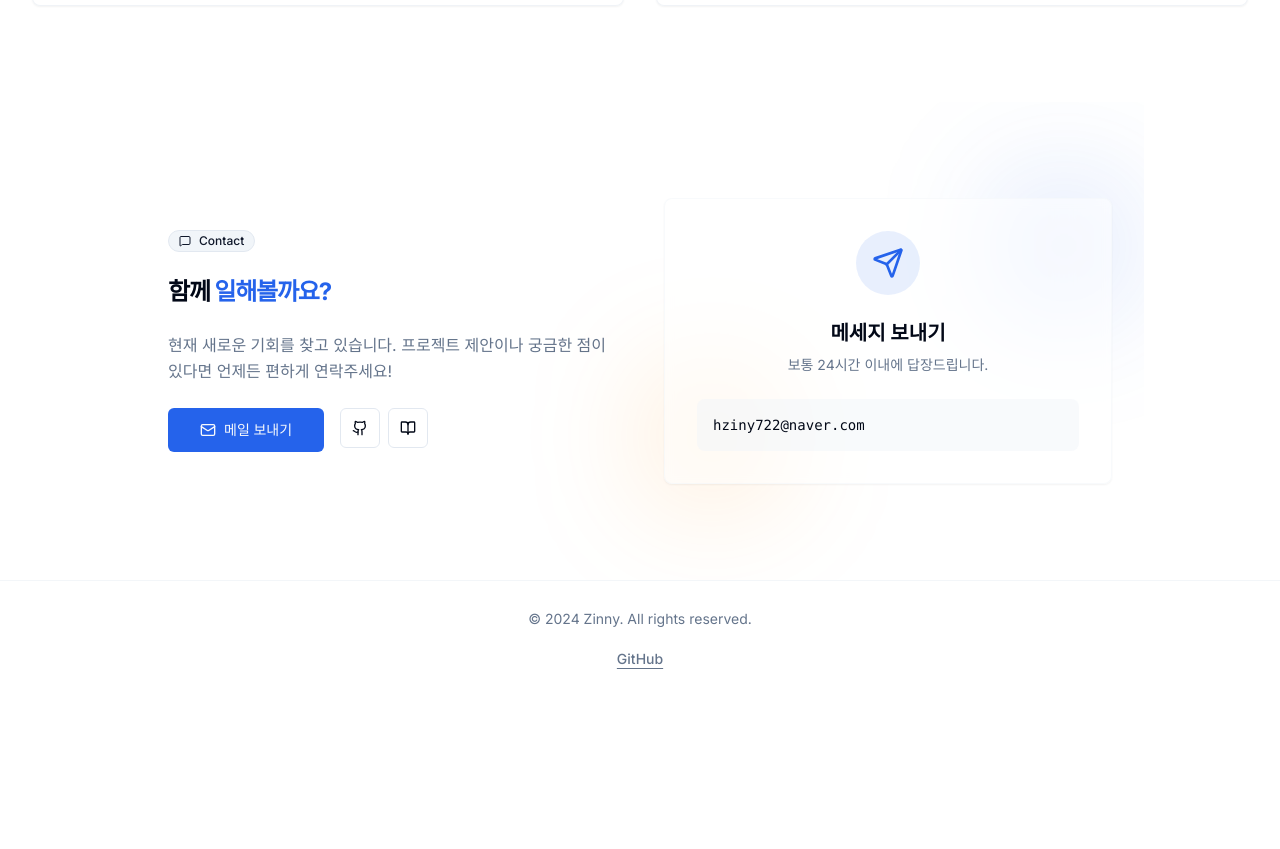
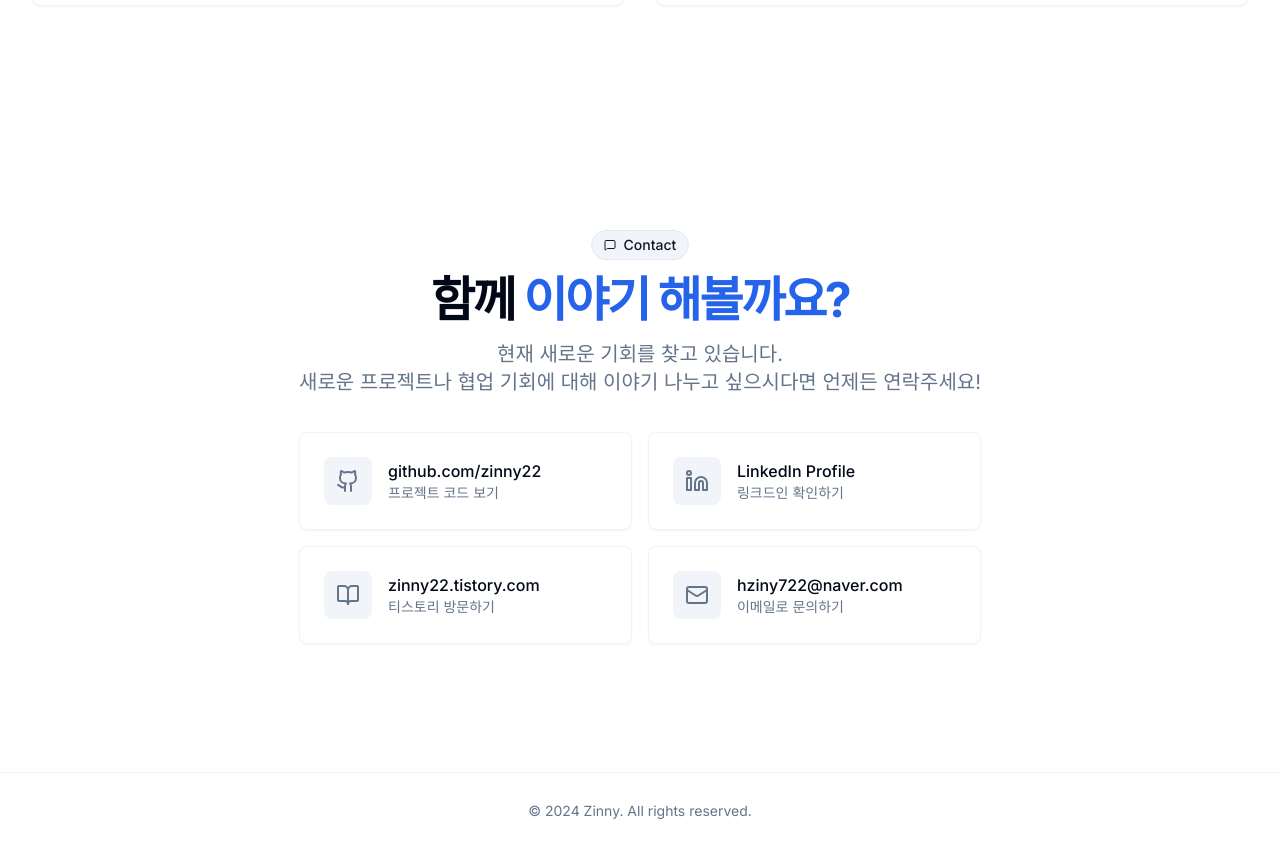
Before and after one commit to zinny22/zinny22.github.io, a Next.js app: page / in a window 1280 px wide. Shown: the part 6236-7085 px from the top of the page. Before the commit the page ends 6929 px from the top, so only its background shows below. Built offline with nearby package versions, Linux system fonts and the light colour scheme.

Commit message:
feat: Contact 내용 변경

```diff
--- a/src/app/page.tsx
+++ b/src/app/page.tsx
@@ -3,7 +3,7 @@ import { Activities } from "@/components/sections/Activities";
 import { Experience } from "@/components/sections/Experience";
 import { Hero } from "@/components/sections/Hero";
 import { Projects } from "@/components/sections/Projects1";
-import { Contact } from "@/components/sections/Contact1";
+import { Contact } from "@/components/sections/Contact";
 
 export default function Home() {
   return (
--- a/src/components/layout/footer.tsx
+++ b/src/components/layout/footer.tsx
@@ -5,16 +5,6 @@ export function Footer() {
         <p className="text-balance text-center text-sm leading-loose text-muted-foreground md:text-left">
           © {new Date().getFullYear()} Zinny. All rights reserved.
         </p>
-        <div className="flex items-center gap-4">
-          <a
-            href="https://github.com/zinny22"
-            target="_blank"
-            rel="noreferrer"
-            className="text-sm font-medium underline underline-offset-4 text-muted-foreground hover:text-primary"
-          >
-            GitHub
-          </a>
-        </div>
       </div>
     </footer>
   );
--- /dev/null
+++ b/src/components/sections/Contact.tsx
@@ -0,0 +1,62 @@
+"use client";
+
+import { MessageSquare } from "lucide-react";
+import Link from "next/link";
+import { useLanguage } from "@/components/language-provider";
+import { CONTACT_CONTENT } from "@/features/contact/constants/contact-data";
+import { Card } from "@/components/ui/card";
+
+export function Contact() {
+  const { language } = useLanguage();
+  const content = CONTACT_CONTENT[language];
+
+  return (
+    <section
+      id="contact"
+      className="relative py-24 tablet:py-32 overflow-hidden"
+    >
+      <div className="container mx-auto max-w-6xl">
+        <div className="space-y-4 text-center flex flex-col items-center pb-9">
+          <div className="inline-flex items-center rounded-full border px-3 py-1 text-sm font-medium bg-secondary text-secondary-foreground w-fit">
+            <MessageSquare className="h-3 w-3 mr-2" />
+            {content.label}
+          </div>
+          <h2 className="text-3xl font-bold tracking-tighter tablet:text-4xl laptop:text-5xl">
+            {content.titlePrefix}{" "}
+            <span className="text-primary">{content.titleHighlight}</span>
+          </h2>
+          <div className="mx-auto max-w-[700px] text-muted-foreground laptop:text-xl">
+            <p>{content.description}</p>
+            <p>{content.subDescription}</p>
+          </div>
+        </div>
+
+        <div className="max-w-5xl mx-auto grid gap-4 grid-cols-1 tablet:grid-cols-2">
+          {content.constacts.map((contact) => (
+            <Link
+              key={contact.title}
+              href={contact.url}
+              target="_blank"
+              rel="noopener noreferrer"
+              className="block group"
+            >
+              <Card className="flex items-center gap-4 p-6 border-border/50 bg-card/50 backdrop-blur-sm hover:border-primary/50 hover:shadow-lg transition-all duration-300">
+                <div className="w-12 h-12 bg-muted rounded-lg flex items-center justify-center group-hover:bg-primary/10 transition-colors flex-shrink-0 text-muted-foreground group-hover:text-primary">
+                  {contact.icon}
+                </div>
+                <div className="flex-1">
+                  <p className="font-medium text-card-foreground group-hover:text-primary transition-colors">
+                    {contact.title}
+                  </p>
+                  <p className="text-muted-foreground text-sm">
+                    {contact.description}
+                  </p>
+                </div>
+              </Card>
+            </Link>
+          ))}
+        </div>
+      </div>
+    </section>
+  );
+}
--- a/src/components/sections/Contact1.tsx
+++ /dev/null
@@ -1,87 +0,0 @@
-"use client";
-
-import { Button } from "@/components/ui/button";
-import { Card, CardContent } from "@/components/ui/card";
-import { BookOpen, Github, Mail, MessageSquare, Send } from "lucide-react";
-import Link from "next/link";
-import { useLanguage } from "@/components/language-provider";
-import { CONTACT_CONTENT } from "@/features/contact/constants/contact-data";
-
-export function Contact() {
-  const { language } = useLanguage();
-  const content = CONTACT_CONTENT[language];
-
-  return (
-    <section id="contact" className="relative py-24 sm:py-32 overflow-hidden">
-      <div className="container max-w-5xl">
-        <div className="grid gap-12 tablet:grid-cols-2 items-center">
-          <div className="flex flex-col items-start text-left space-y-6">
-            <div className="inline-flex items-center rounded-full border px-2.5 py-0.5 text-xs font-medium sm:text-sm sm:px-3 sm:py-1 bg-secondary text-secondary-foreground w-fit">
-              <MessageSquare className="h-3 w-3 mr-2" />
-              {content.label}
-            </div>
-            <h2 className="text-2xl font-bold tracking-tighter sm:text-3xl md:text-4xl lg:text-5xl">
-              {content.titlePrefix}{" "}
-              <span className="text-primary">{content.titleHighlight}</span>
-            </h2>
-            <p className="text-muted-foreground text-base leading-relaxed max-w-md sm:text-xl">
-              {content.description}
-            </p>
-            <div className="flex gap-4">
-              <Button asChild size="lg" className="gap-2">
-                <Link href="mailto:hziny722@naver.com">
-                  <Mail className="h-4 w-4" /> {content.button}
-                </Link>
-              </Button>
-              <div className="flex gap-2">
-                <Button asChild variant="outline" size="icon">
-                  <Link
-                    href="https://github.com/zinny22"
-                    target="_blank"
-                    rel="noreferrer"
-                  >
-                    <Github className="h-4 w-4" />
-                    <span className="sr-only">GitHub</span>
-                  </Link>
-                </Button>
-                <Button asChild variant="outline" size="icon">
-                  <Link
-                    href="https://zinny-22.tistory.com"
-                    target="_blank"
-                    rel="noreferrer"
-                  >
-                    <BookOpen className="h-4 w-4" />
-                    <span className="sr-only">Tistory Blog</span>
-                  </Link>
-                </Button>
-              </div>
-            </div>
-          </div>
-
-          <div className="relative flex justify-center">
-            {/* Decorative blobs */}
-            <div className="absolute -right-4 -top-4 h-32 w-32 rounded-full bg-primary/20 blur-3xl"></div>
-            <div className="absolute -left-4 -bottom-4 h-32 w-32 rounded-full bg-point/20 blur-3xl"></div>
-
-            <Card className="relative w-full max-w-md bg-card/50 backdrop-blur-sm border-muted/50">
-              <CardContent className="p-8 flex flex-col items-center text-center space-y-6">
-                <div className="h-16 w-16 rounded-full bg-primary/10 flex items-center justify-center">
-                  <Send className="h-8 w-8 text-primary" />
-                </div>
-                <div className="space-y-2">
-                  <h3 className="text-xl font-bold">{content.cardTitle}</h3>
-                  <p className="text-sm text-muted-foreground">
-                    {content.cardDescription}
-                  </p>
-                </div>
-                <div className="w-full p-4 rounded-lg bg-muted/50 text-sm font-mono text-left break-all">
-                  hziny722@naver.com
-                </div>
-              </CardContent>
-            </Card>
-          </div>
-        </div>
-      </div>
-    </section>
-  );
-}
--- a/src/features/contact/constants/contact-data.ts
+++ /dev/null
@@ -1,22 +0,0 @@
-export const CONTACT_CONTENT = {
-  ko: {
-    label: "Contact",
-    titlePrefix: "함께",
-    titleHighlight: "일해볼까요?",
-    description:
-      "현재 새로운 기회를 찾고 있습니다. 프로젝트 제안이나 궁금한 점이 있다면 언제든 편하게 연락주세요!",
-    button: "메일 보내기",
-    cardTitle: "메세지 보내기",
-    cardDescription: "보통 24시간 이내에 답장드립니다.",
-  },
-  en: {
-    label: "Contact",
-    titlePrefix: "Let's Work",
-    titleHighlight: "Together",
-    description:
-      "I'm currently looking for new opportunities. Whether you have a question, a project idea, or just want to say hi, I'll try my best to get back to you!",
-    button: "Say Hello",
-    cardTitle: "Send me a message",
-    cardDescription: "I usually respond within 24 hours",
-  },
-};
--- /dev/null
+++ b/src/features/contact/constants/contact-data.tsx
@@ -0,0 +1,72 @@
+import { BookOpen, Github, Linkedin, Mail } from "lucide-react";
+
+export const CONTACT_CONTENT = {
+  ko: {
+    label: "Contact",
+    titlePrefix: "함께",
+    titleHighlight: "이야기 해볼까요?",
+    description: "현재 새로운 기회를 찾고 있습니다.",
+    subDescription:
+      "새로운 프로젝트나 협업 기회에 대해 이야기 나누고 싶으시다면 언제든 연락주세요!",
+    constacts: [
+      {
+        url: "https://github.com/zinny22",
+        title: "github.com/zinny22",
+        description: "프로젝트 코드 보기",
+        icon: <Github className="w-6 h-6" />,
+      },
+      {
+        url: "https://www.linkedin.com/in/%ED%98%9C%EC%A7%84-%EC%9E%A5-10893b237/",
+        title: "LinkedIn Profile",
+        description: "링크드인 확인하기",
+        icon: <Linkedin className="w-6 h-6" />,
+      },
+      {
+        url: "https://zinny-22.tistory.com/",
+        title: "zinny22.tistory.com",
+        description: "티스토리 방문하기",
+        icon: <BookOpen className="w-6 h-6" />,
+      },
+      {
+        url: "hziny722@naver.com",
+        title: "hziny722@naver.com",
+        description: "이메일로 문의하기",
+        icon: <Mail className="w-6 h-6" />,
+      },
+    ],
+  },
+  en: {
+    label: "Contact",
+    titlePrefix: "Let's Chat",
+    titleHighlight: "Together",
+    description:
+      "I'm currently looking for new opportunities. Whether you have a question, a project idea, or just want to say hi, I'll try my best to get back to you!",
+    subDescription: "",
+    constacts: [
+      {
+        url: "https://github.com/zinny22",
+        title: "github.com/zinny22",
+        description: "View project code",
+        icon: <Github className="w-6 h-6" />,
+      },
+      {
+        url: "https://www.linkedin.com",
+        title: "LinkedIn Profile",
+        description: "Check career information",
+        icon: <Linkedin className="w-6 h-6" />,
+      },
+      {
+        url: "https://zinny22.tistory.com",
+        title: "zinny22.tistory.com",
+        description: "Visit development blog",
+        icon: <BookOpen className="w-6 h-6" />,
+      },
+      {
+        url: "hziny722@naver.com",
+        title: "hziny722@naver.com",
+        description: "Contact by email",
+        icon: <Mail className="w-6 h-6" />,
+      },
+    ],
+  },
+};
```
Also changed, not shown: tsconfig.json (+14 -5 lines).
